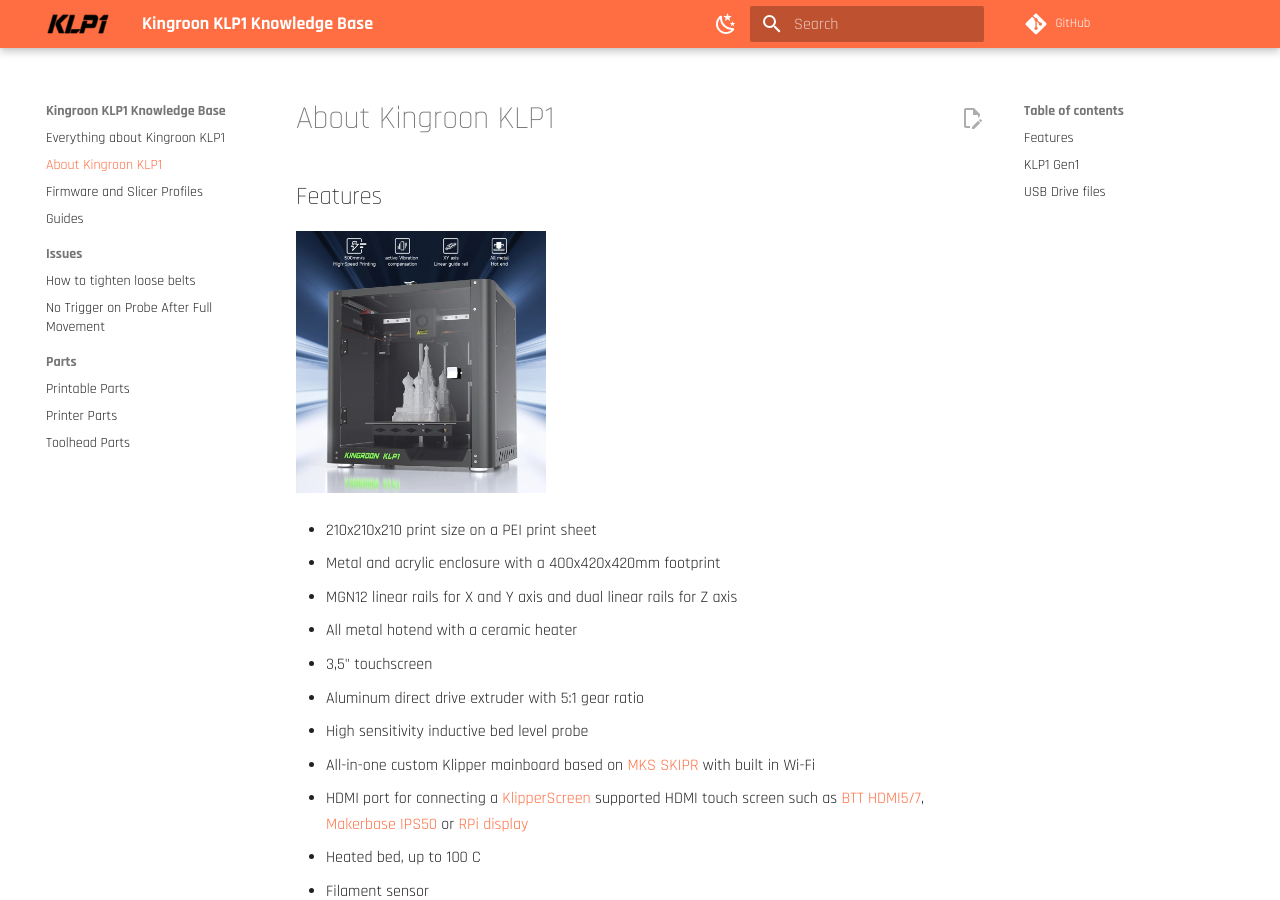
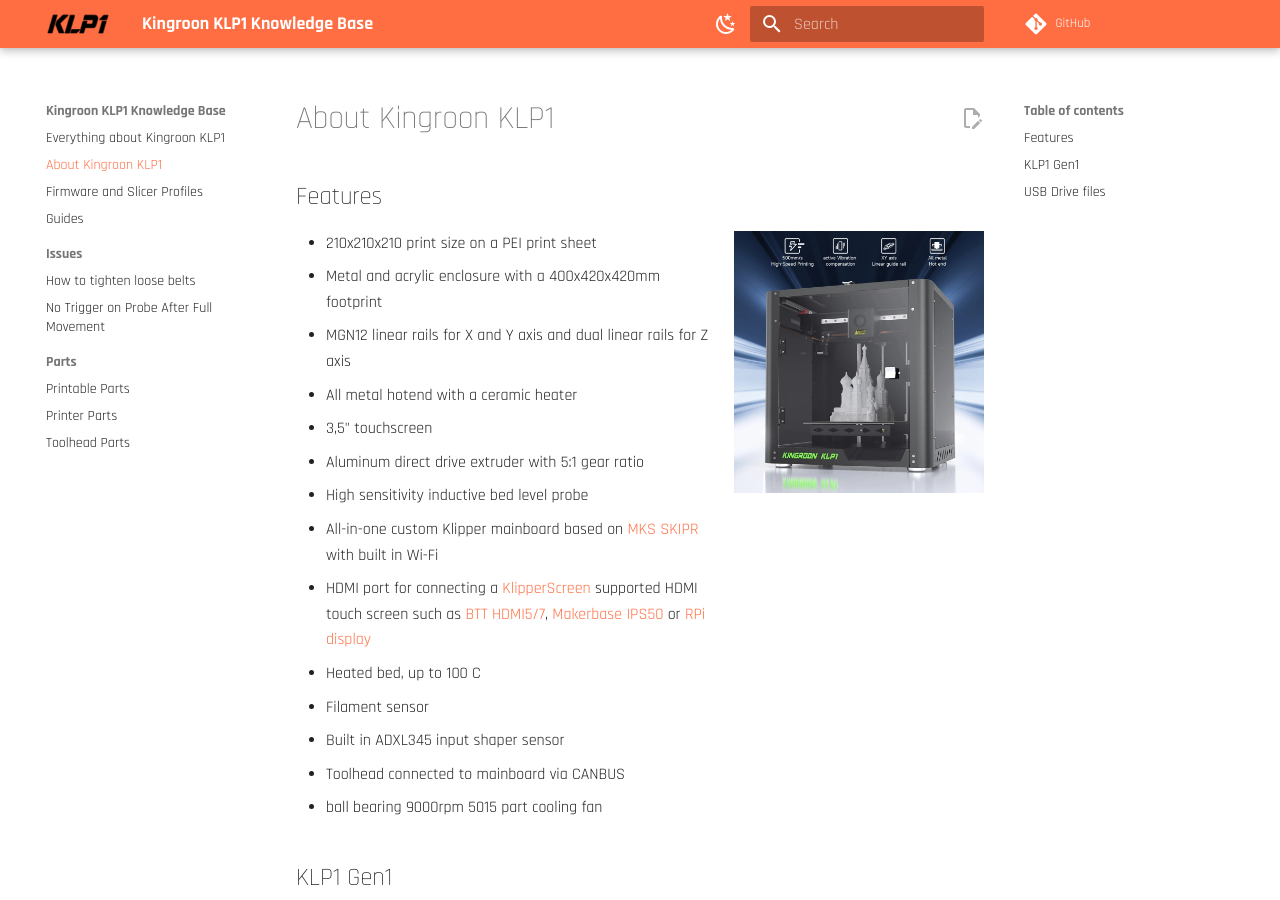
Before and after one commit to blakadder/klp1, an MkDocs documentation site: the page built from docs/about.md, in a window 1280 px wide and 900 px high. Built offline with MkDocs 1.6.1 and Material for MkDocs 9.7.7, drawn with Linux system fonts in a browser that asks for light colours; comment, search, counter and statistics services are not loaded.

Commit message:
img align

```diff
--- a/docs/about.md
+++ b/docs/about.md
@@ -5,7 +5,7 @@
 
 ## Features
 
-[![Kingroon KLP1](/images/KingroonKLP1.jpg){ width="250" }](/images/KingroonKLP1.jpg)
+[![Kingroon KLP1](/images/KingroonKLP1.jpg){ align=right width="250" }](/images/KingroonKLP1.jpg)
 
 - 210x210x210 print size on a PEI print sheet
 - Metal and acrylic enclosure with a 400x420x420mm footprint
@@ -24,7 +24,7 @@
 
 ## KLP1 Gen1
 
-![Extruder Gen1](/images/extruder.webp){ align=right width="250" }
+[![Extruder Gen1](/images/extruder.webp){ align=right width="250" }](/images/extruder.webp)
 
 First run of KLP1 printers or Gen1 had notable differences compared to the current version:
 
```
